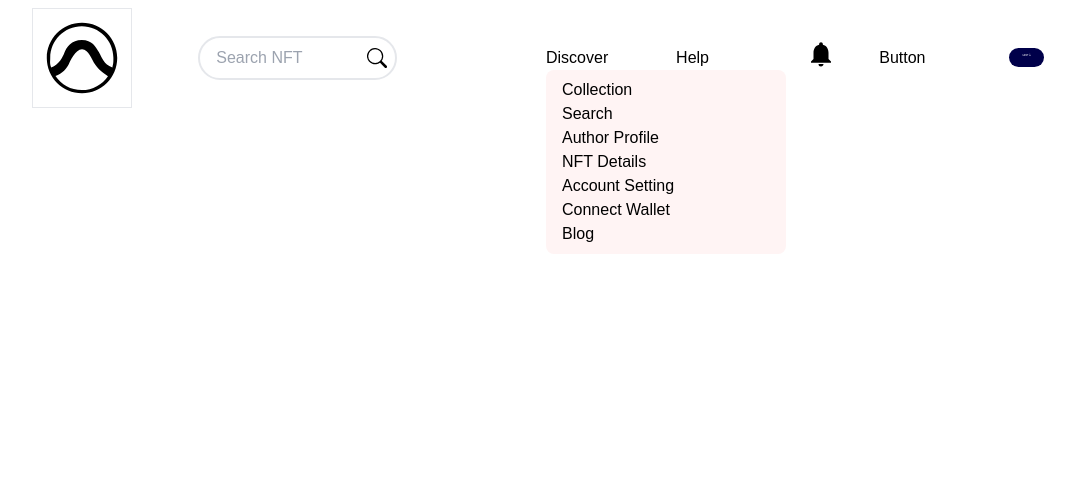
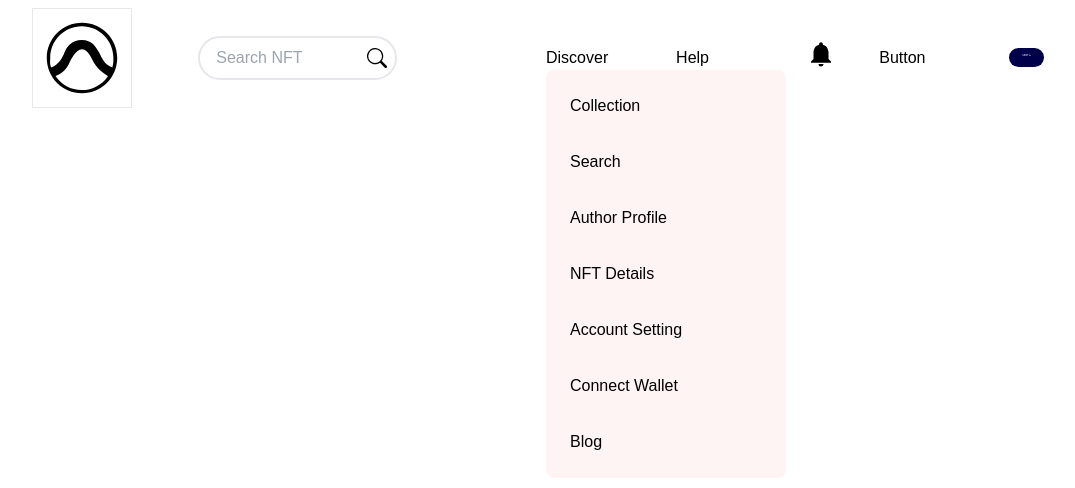
Before and after one commit to Alisha-Reddy/MetaMint, a Next.js app: page / in a window 1280 px wide. Both pictures are taken after a click on the button "Discover". Shown: the top 488 px of the page, without its empty margins (102-1177 px from the left). Built offline with nearby package versions, Linux system fonts and the light colour scheme.

Commit message:
Discover styling

```diff
--- a/components/NavBar/Discover/Discover.jsx
+++ b/components/NavBar/Discover/Discover.jsx
@@ -15,7 +15,7 @@ const Discover = () => {
   return (
     <div>
       {discover.map((el, i) => (
-        <div key={i + 1} className="discover">
+        <div key={i + 1} className="px-2 py-4 z-50 transition-all duration-300 ease-in hover:bg-[var(--icons-color)] hover:text-[var(--shadow-dark-color)] hover:rounded-md">
           <Link href={el.link}>{el.name}</Link>
         </div>
       ))}
--- a/components/NavBar/NavBar.jsx
+++ b/components/NavBar/NavBar.jsx
@@ -19,7 +19,7 @@ const NavBar = () => {
   }
 
   return (
-    <div className='relative w-[100%] p-2 z-50'>
+    <div className='relative w-[100%] p-2 z-40'>
       <div className='w-[80%] m-auto grid grid-cols-2 justify-between items-center gap-4'>
         <div className='grid grid-cols-[1fr_2fr] items-center'>
           <div className='w-[60%] border '>
@@ -97,7 +97,7 @@ const NavBar = () => {
 
       {
         sideMenu && (
-          <div className='custom-scrollbar fixed top-0 w-96 bg-[var(--main-bg-color)] shadow-[var(--box-shadow)] h-[100vh] overflow-y-auto hidden z-50'> {/* sidebar*/}
+          <div className='custom-scrollbar fixed top-0 w-96 bg-[var(--main-bg-color)] shadow-[var(--box-shadow)] h-[100vh] overflow-y-auto hidden z-40'> {/* sidebar*/}
             <SideBar setSideMenu={setSideMenu}/>
           </div>
         )
```
Also changed, not shown: components/NavBar/Discover/Discover.module.css (deleted), components/NavBar/NavBar.module.css (deleted).
